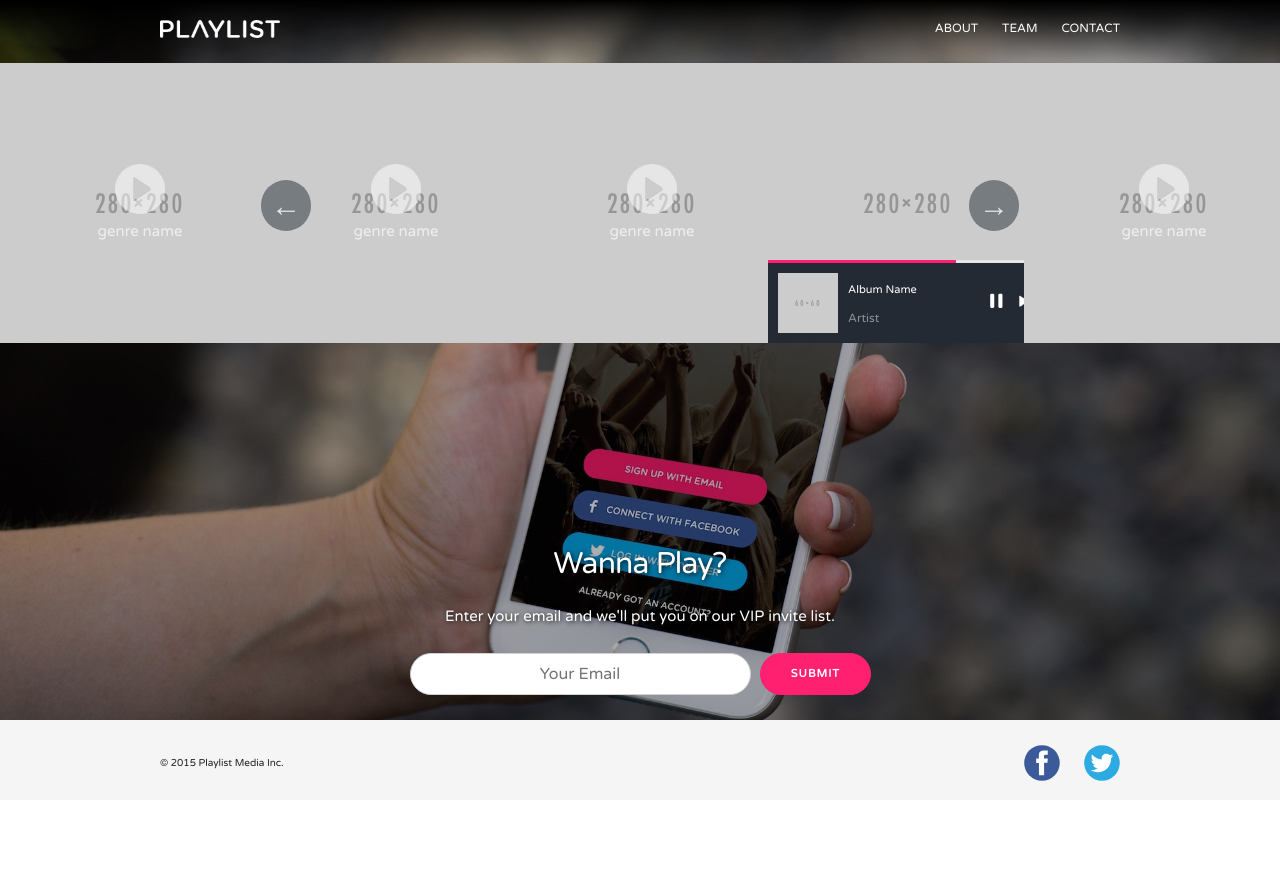
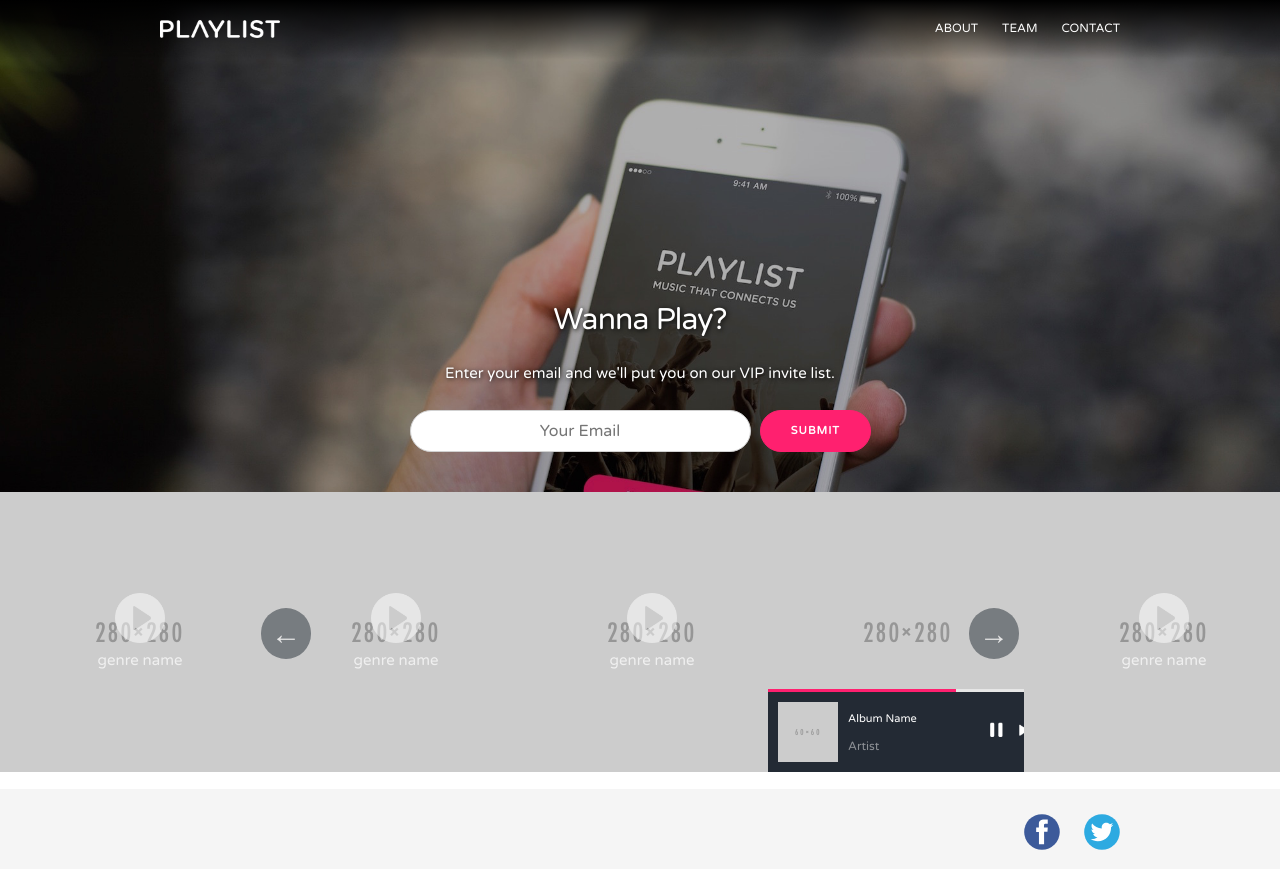
Before and after one commit to rayning0/www, a website: page index.html in a window 1280 px wide. Before the commit the page ends 800 px from the top, so only its background shows below. Drawn offline with nearby package versions, Linux system fonts and the light colour scheme.

Commit message:
Revert to style with player carousel

```diff
--- a/index.html
+++ b/index.html
@@ -133,13 +133,10 @@
     </ul>
   </div>
 
-
-
   <!-- Footer-->
   <footer class="u-full-width">
     <div class="container">
       <div class="copyright u-pull-left">
-        &copy; 2015 Playlist Media Inc.
       </div>
       <div class="social u-pull-right">
         <a href="http://www.facebook.com/playlist"><img src="images/icon-facebook.svg"/></a>
--- a/less/playlist.less
+++ b/less/playlist.less
@@ -19,30 +19,10 @@
 body {
    margin: 0px;
    font-family: 'Varela Round', sans-serif;
-   &#home{
-      background: url("../images/pl3.jpg") center center fixed no-repeat;
+   .bg-image {
+      background: url("../images/pl3.jpg") center top no-repeat;
       background-size: cover;
-      footer {
-         position: absolute;
-         bottom: 0;
-         @media (min-width:0px) and (max-width: @bp-larger-than-phablet) {
-            position: fixed;
-            bottom: 0;
-         }
-      }
-      .container.hero:not(.bottom) {
-         margin-bottom: 65px;
-         margin-top: 0px;
-         position: fixed;
-         bottom: 0px;
-         left: 0;
-         right: 0;
-      }
-   }
-   .bg-image {
-      //background: url("../images/pl.jpg") center top no-repeat;
-      //background-size: cover;
-      //display: block;
+      display: block;
    }
    .navbar.invert {
       background-color: #303742;
@@ -143,13 +123,13 @@ body {
       color: white;
       .callout {
          text-align: center;
-
          margin-top: 25%;
+         //margin-left: 25%;
          h4 {
-            text-shadow: 1px 1px 5px rgba(0, 0, 0, 0.9);
+            text-shadow: 0 1px 10px rgba(0, 0, 0, 0.9);
          }
          p {
-            text-shadow: 1px 1px 5px rgba(0, 0, 0, 0.9);
+            text-shadow: 0 1px 10px rgba(0, 0, 0, 0.9);
          }
          form {
             .signup-input {
```
Also changed, not shown: css/playlist.css.
